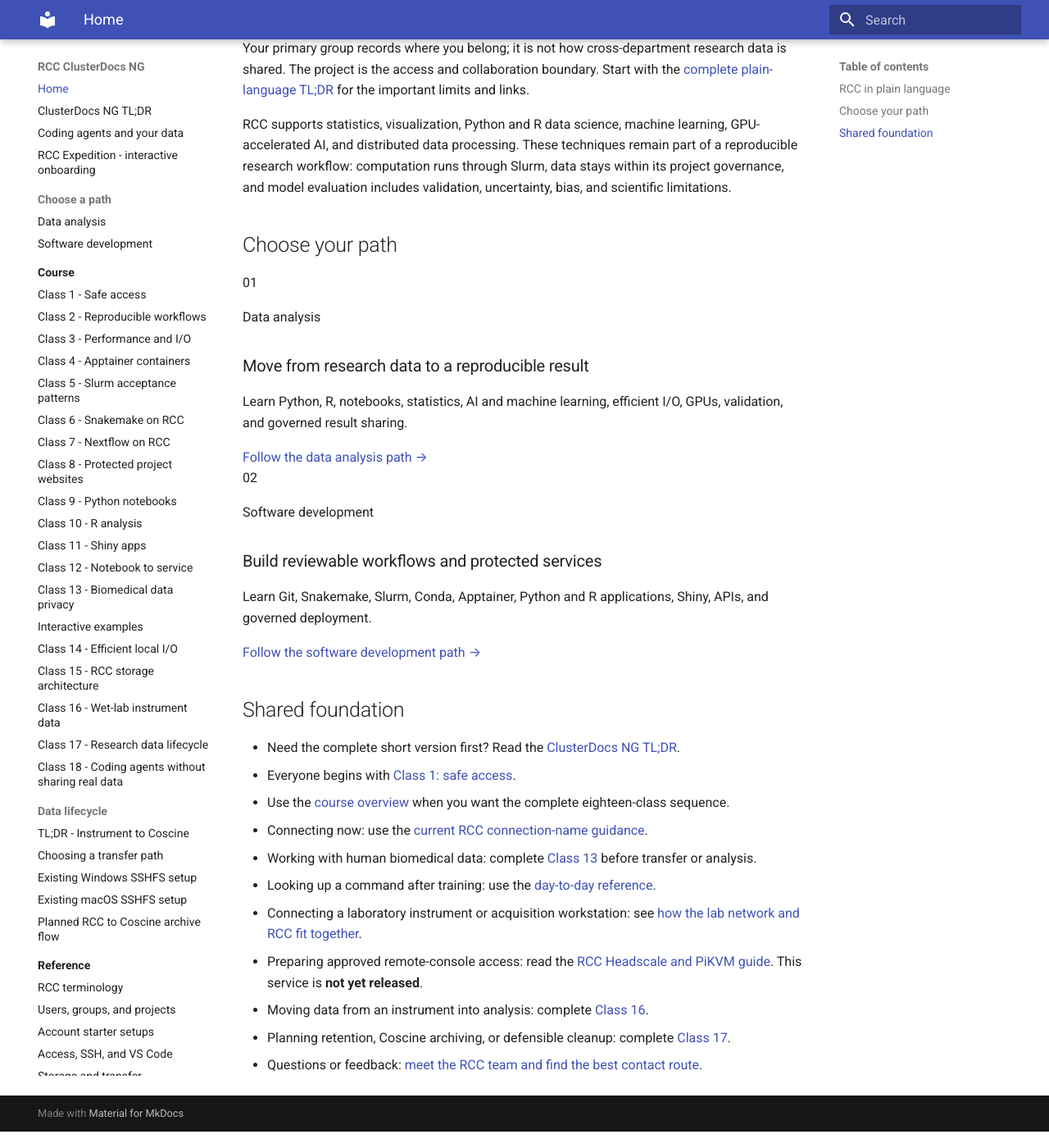
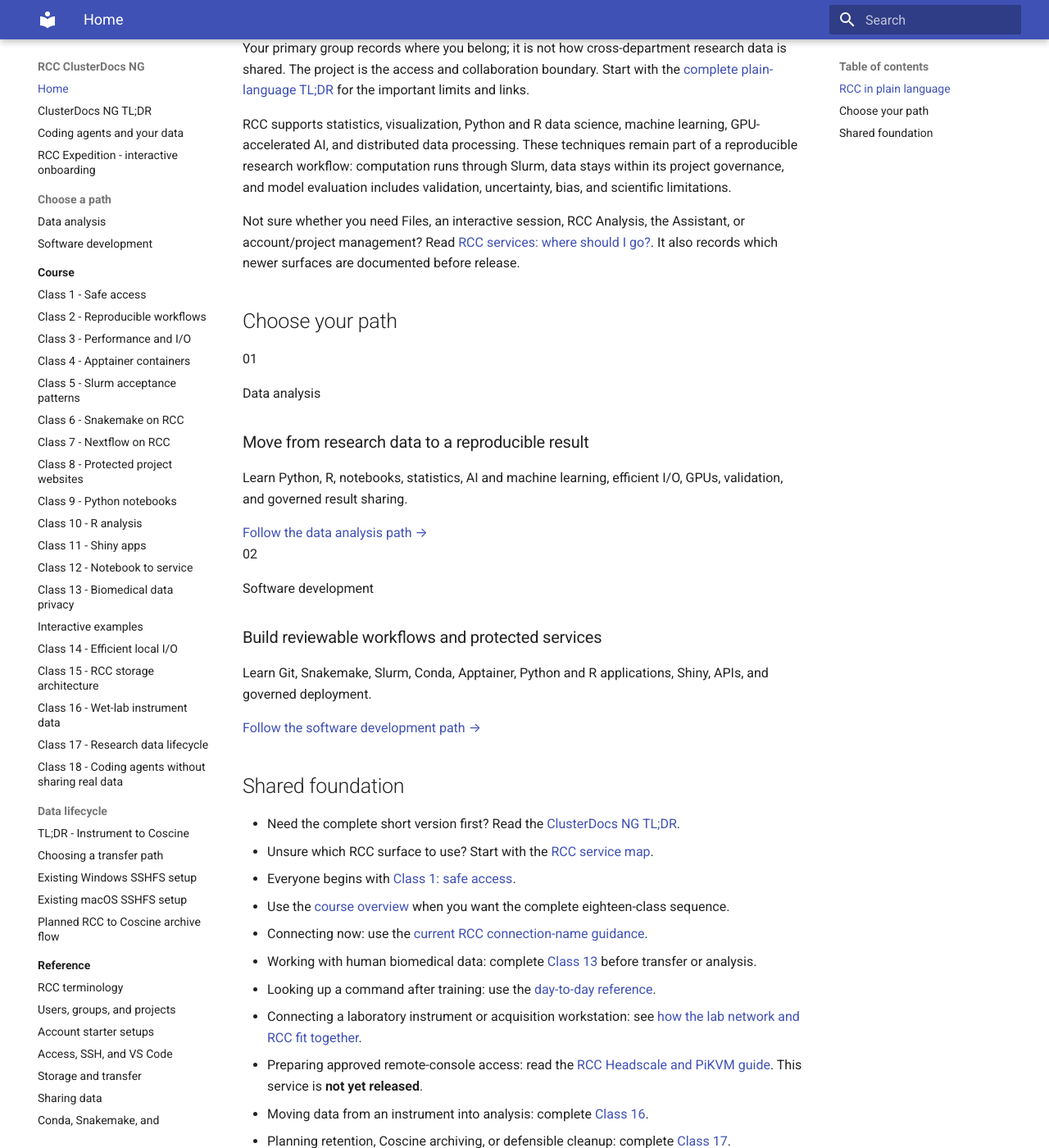
Before and after one commit to IKIM-Essen/ClusterDocs, an MkDocs documentation site: the page built from docs/index.md, in a window 1280 px wide and 1400 px high, scrolled down 805 px. Shown: the whole window at 82% size. Built offline with MkDocs 1.6.1 and Material for MkDocs 9.7.7, drawn with Linux system fonts in a browser that asks for light colours.

Commit message:
docs: link the RCC service map from the landing page

```diff
--- a/docs/index.md
+++ b/docs/index.md
@@ -32,6 +32,11 @@
 Slurm, data stays within its project governance, and model evaluation includes
 validation, uncertainty, bias, and scientific limitations.
 
+Not sure whether you need Files, an interactive session, RCC Analysis, the
+Assistant, or account/project management? Read
+[RCC services: where should I go?](concepts/rcc-services.md). It also records
+which newer surfaces are documented before release.
+
 ## Choose your path
 
 <section class="path-grid" aria-label="Choose an RCC learning path">
@@ -55,6 +60,8 @@
 
 - Need the complete short version first? Read the
   [ClusterDocs NG TL;DR](tldr.md).
+- Unsure which RCC surface to use? Start with the
+  [RCC service map](concepts/rcc-services.md).
 - Everyone begins with [Class 1: safe access](course/class-01-safe-access.md).
 - Use the [course overview](course/index.md) when you want the complete eighteen-class sequence.
 - Connecting now: use the [current RCC connection-name guidance](connecting/stable-endpoints.md).
```
